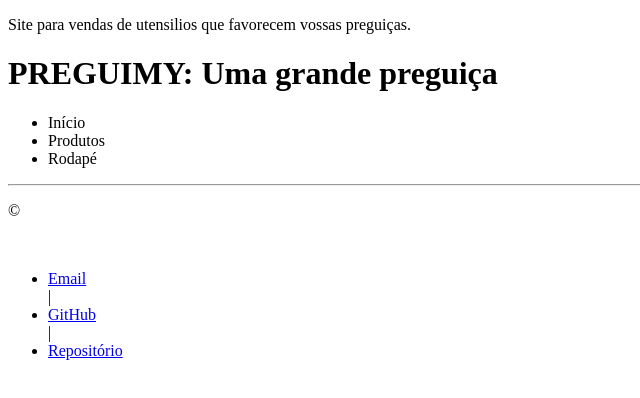
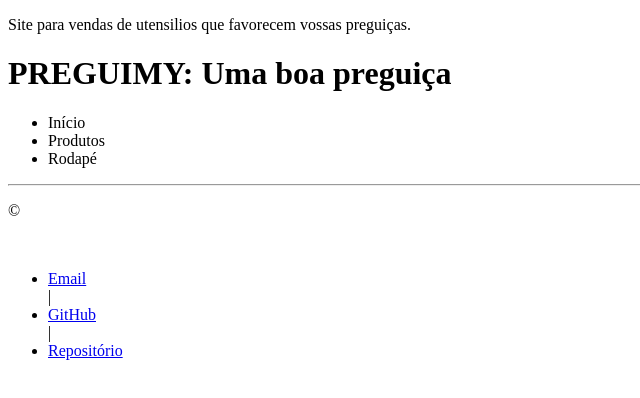
Before and after one commit to FilipeRamos-Dev/site-loja-pregui-a, a plain HTML site: page index.html in a window 1280 px wide. Shown: the whole page, without its empty margins (0-640 px from the left). Drawn offline with Linux system fonts and the light colour scheme.

```diff
--- a/index.html
+++ b/index.html
@@ -10,7 +10,7 @@
     <header class="cabecalho">
         <p>Site para vendas de utensilios que favorecem vossas preguiças.</p>
 
-        <h1>PREGUIMY: Uma grande preguiça</h1>
+        <h1>PREGUIMY: Uma boa preguiça</h1>
 
         <div class="container">
             <ul>
```
